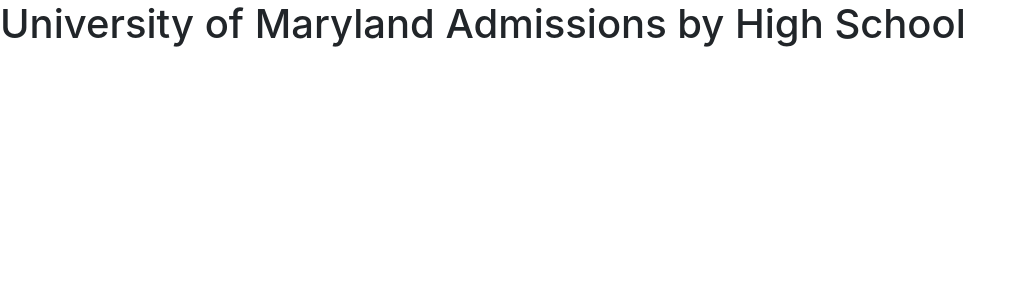
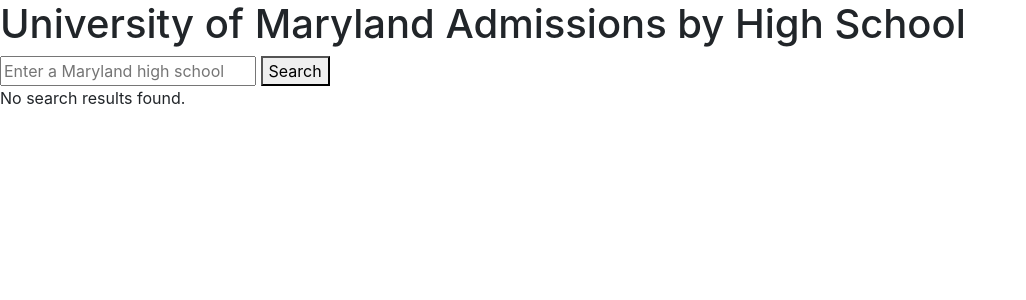
Before and after one commit to hannahzziegler/umcp_hs_admissions_app, a Flask app: page / in a window 1280 px wide. Shown: the top 300 px of the page, without its empty margins (0-1026 px from the left). Run offline with Flask 3, Linux system fonts and the light colour scheme; some libraries are stand-ins or nearby versions.

Commit message:
search, database, app template

```diff
--- a/app.py
+++ b/app.py
@@ -1,11 +1,47 @@
-from flask import Flask
-from flask import render_template
+from flask import Flask, render_template, request
+from peewee import *
 app = Flask(__name__)
 
-@app.route("/")
+db = SqliteDatabase('high_school_admissions.db')
+
+class Admissions(Model):
+    id = IntegerField(unique=True)
+    school_id = IntegerField()
+    school = CharField()
+    year = CharField()
+    applied = CharField()
+    admitted = CharField()
+    acceptance_rate = CharField()
+    lat = IntegerField()
+    lon = IntegerField()
+    city = CharField()
+    county = CharField()
+    state = CharField()
+    zip = CharField()
+    classification = CharField()
+
+    class Meta:
+        table_name = "admissions"
+        database = db
+
+@app.route("/", methods=['GET', 'POST'])
 def index():
-    template = 'index.html'
-    return render_template(template)
+    if request.method == 'POST':
+        search_term = request.form['search_term']
+        query = (
+            Admissions
+            .select()
+            .where(fn.lower(Admissions.school).contains(search_term.lower()))
+            .order_by(Admissions.year)
+        )
+        results = list(query)
+    else:
+        results = None
+        search_term = None
+        # Query database for data based on search term
+
+    return render_template('index.html', search_term=search_term, results=results)
+
 
 if __name__ == '__main__':
     # Fire up the Flask test server
--- a/templates/index.html
+++ b/templates/index.html
@@ -5,5 +5,36 @@
     </head>
     <body>
         <h1>University of Maryland Admissions by High School</h1>
+        <form method="POST" action="/">
+            <input type="text" name="search_term" placeholder="Enter a Maryland high school">
+            <button type="submit">Search</button>
+        </form>
+        {% if results %}
+        <h2>{{ search_term }}'s application breakdown</h2>
+        <table>
+            <thead>
+                <tr>
+                    <th>School</th>
+                    <th>Year</th>
+                    <th>Applied</th>
+                    <th>Admitted</th>
+                    <th>Acceptance Rate</th>
+                </tr>
+            </thead>
+            <tbody>
+                {% for result in results %}
+                    <tr>
+                        <td>{{ result.school }}</td>
+                        <td>{{ result.year }}</td>
+                        <td>{{ result.applied }}</td>
+                        <td>{{ result.admitted }}</td>
+                        <td>{{ result.acceptance_rate }}</td>
+                    </tr>
+                {% endfor %}
+            </tbody>
+        </table>
+    {% else %}
+        <p>No search results found.</p>
+    {% endif %}
     </body>
 </html>
```
Also changed, not shown: high_school_admissions.db (added), hs_admissions.db (deleted).
